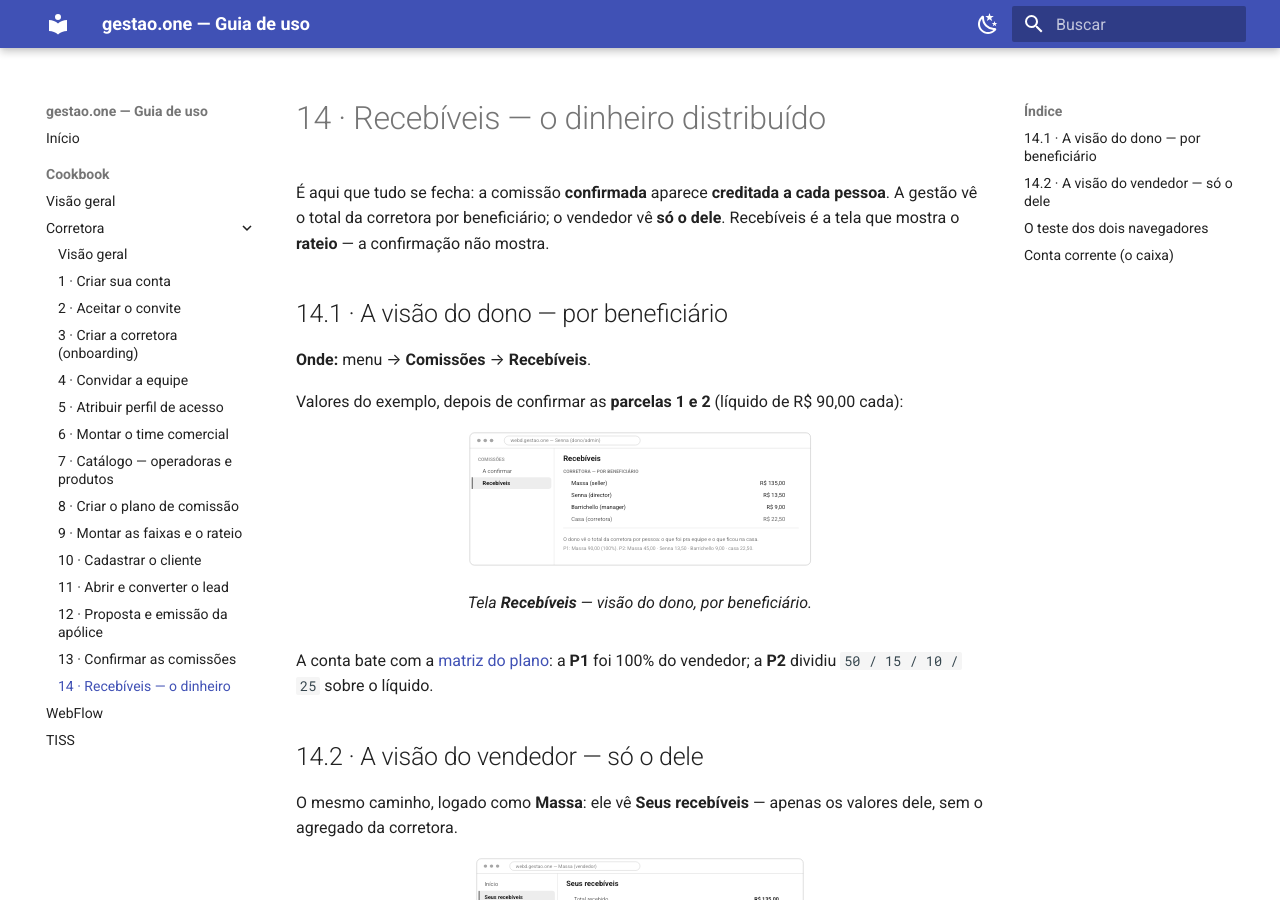
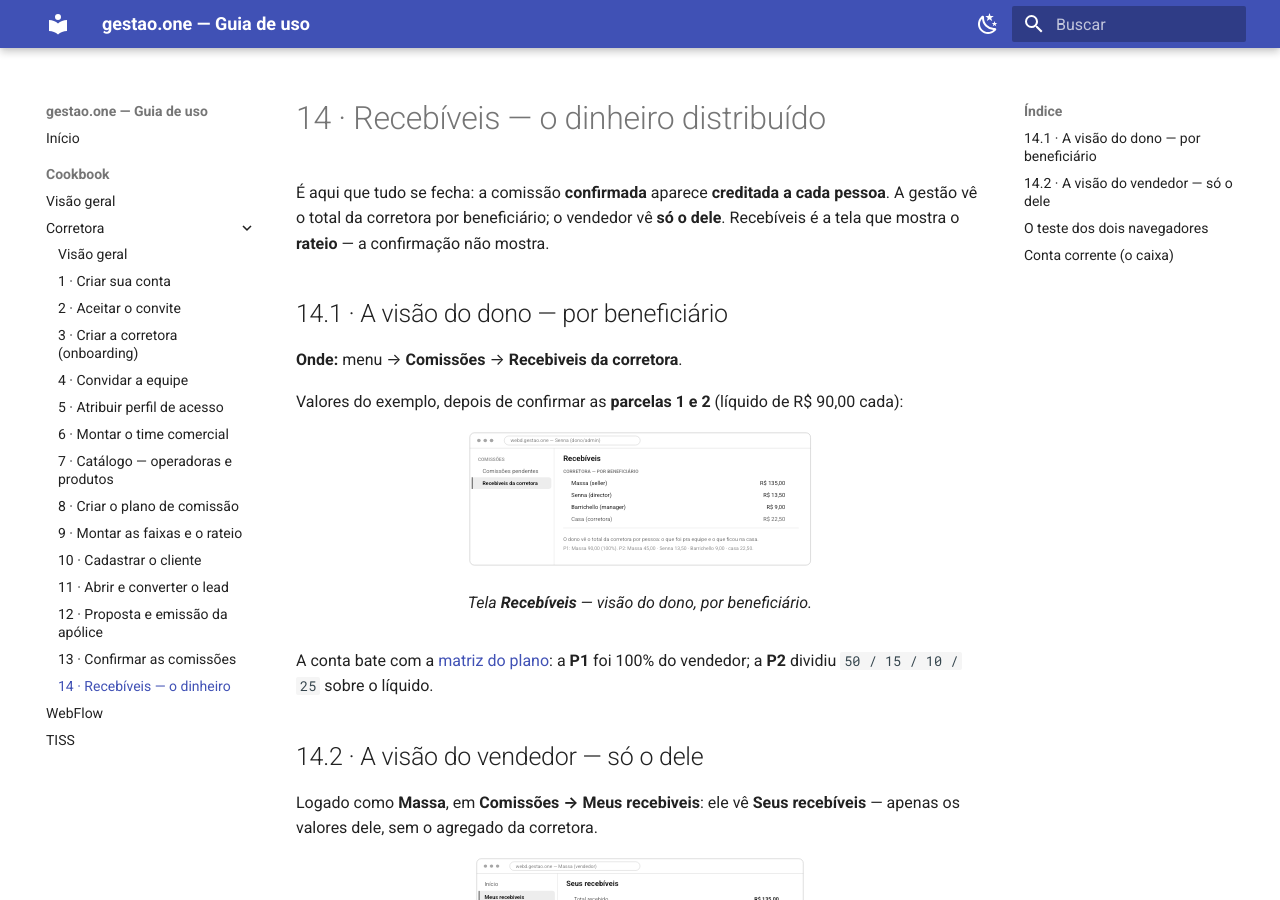
Before and after one commit to renatofagalde/wiki-gestao-one, an MkDocs documentation site: the page built from docs/cookbook/corretora/14-recebiveis.md, in a window 1280 px wide and 900 px high. Built offline with MkDocs 1.6.1 and Material for MkDocs 9.7.7, drawn with Linux system fonts in a browser that asks for light colours.

Commit message:
📝 docs(cookbook): use real receivables menu labels (owner vs seller)
Owner opens Recebiveis da corretora, seller opens Meus recebiveis; align the
wireframe sidebars accordingly.

```diff
--- a/docs/cookbook/corretora/14-recebiveis.md
+++ b/docs/cookbook/corretora/14-recebiveis.md
@@ -6,7 +6,7 @@ dele**. Recebíveis é a tela que mostra o **rateio** — a confirmação não m
 
 ## 14.1 · A visão do dono — por beneficiário
 
-**Onde:** menu → **Comissões** → **Recebíveis**.
+**Onde:** menu → **Comissões** → **Recebiveis da corretora**.
 
 Valores do exemplo, depois de confirmar as **parcelas 1 e 2** (líquido de R$ 90,00
 cada):
@@ -21,9 +21,9 @@ cada):
   <rect x="80" y="11" width="300" height="20" rx="10" fill="none" stroke="currentColor" stroke-opacity="0.25"/><text x="94" y="25" font-size="11" fill="currentColor" fill-opacity="0.55">webd.gestao.one — Senna (dono/admin)</text>
   <line x1="190" y1="38" x2="190" y2="296" stroke="currentColor" stroke-opacity="0.15"/>
   <text x="22" y="66" font-size="10.5" font-weight="700" fill="currentColor" fill-opacity="0.45">COMISSÕES</text>
-  <text x="32" y="92" font-size="12.5" fill="currentColor" fill-opacity="0.7">A confirmar</text>
+  <text x="32" y="92" font-size="12.5" fill="currentColor" fill-opacity="0.7">Comissões pendentes</text>
   <rect x="8" y="102" width="176" height="26" rx="6" fill="currentColor" fill-opacity="0.08"/><rect x="8" y="102" width="3" height="26" fill="currentColor" fill-opacity="0.55"/>
-  <text x="32" y="120" font-size="12.5" font-weight="700" fill="currentColor">Recebíveis</text>
+  <text x="32" y="120" font-size="11.5" font-weight="700" fill="currentColor">Recebiveis da corretora</text>
 
   <text x="210" y="66" font-size="17" font-weight="700" fill="currentColor">Recebíveis</text>
   <text x="210" y="92" font-size="10.5" font-weight="700" fill="currentColor" fill-opacity="0.55">CORRETORA — POR BENEFICIÁRIO</text>
@@ -45,8 +45,8 @@ vendedor; a **P2** dividiu `50 / 15 / 10 / 25` sobre o líquido.
 
 ## 14.2 · A visão do vendedor — só o dele
 
-O mesmo caminho, logado como **Massa**: ele vê **Seus recebíveis** — apenas os
-valores dele, sem o agregado da corretora.
+Logado como **Massa**, em **Comissões → Meus recebiveis**: ele vê **Seus
+recebíveis** — apenas os valores dele, sem o agregado da corretora.
 
 <figure>
 <svg xmlns="http://www.w3.org/2000/svg" viewBox="0 0 760 250" role="img"
@@ -59,7 +59,7 @@ valores dele, sem o agregado da corretora.
   <line x1="190" y1="38" x2="190" y2="246" stroke="currentColor" stroke-opacity="0.15"/>
   <text x="22" y="66" font-size="13" fill="currentColor" fill-opacity="0.7">Início</text>
   <rect x="8" y="78" width="176" height="26" rx="6" fill="currentColor" fill-opacity="0.08"/><rect x="8" y="78" width="3" height="26" fill="currentColor" fill-opacity="0.55"/>
-  <text x="22" y="96" font-size="12.5" font-weight="700" fill="currentColor">Seus recebíveis</text>
+  <text x="22" y="96" font-size="12.5" font-weight="700" fill="currentColor">Meus recebiveis</text>
 
   <text x="210" y="66" font-size="17" font-weight="700" fill="currentColor">Seus recebíveis</text>
   <g font-size="12.5">
```
